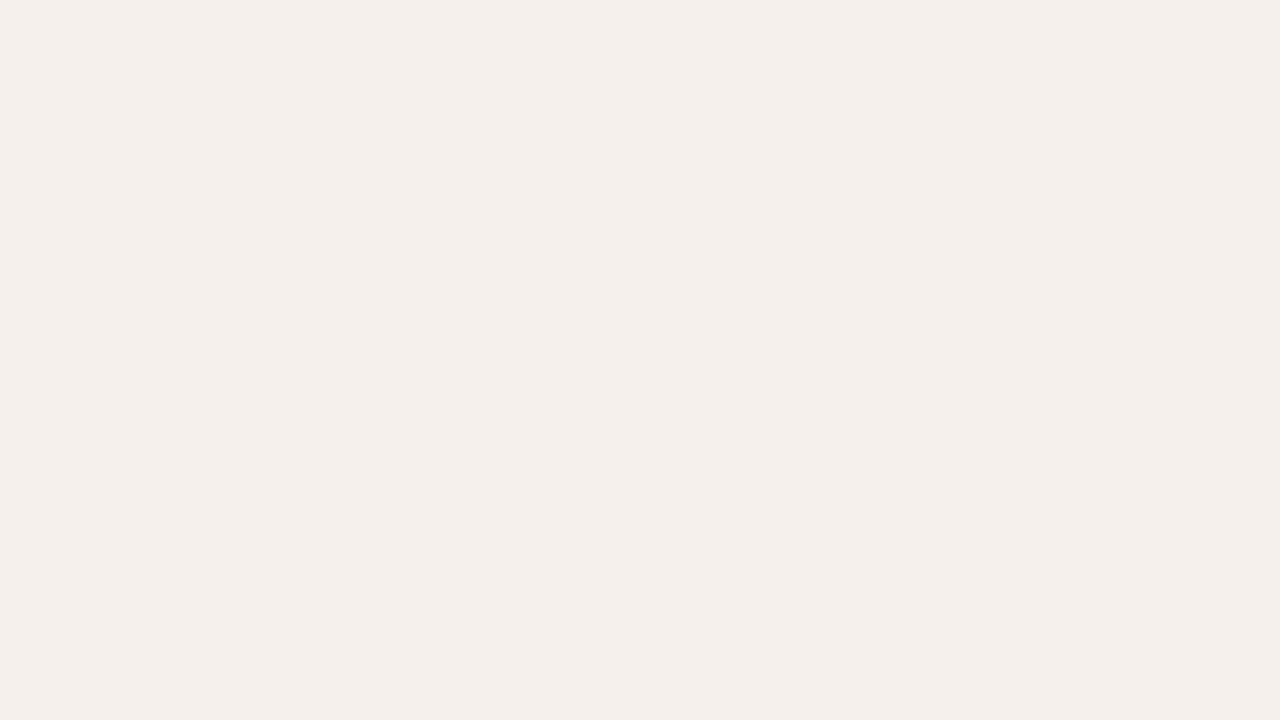
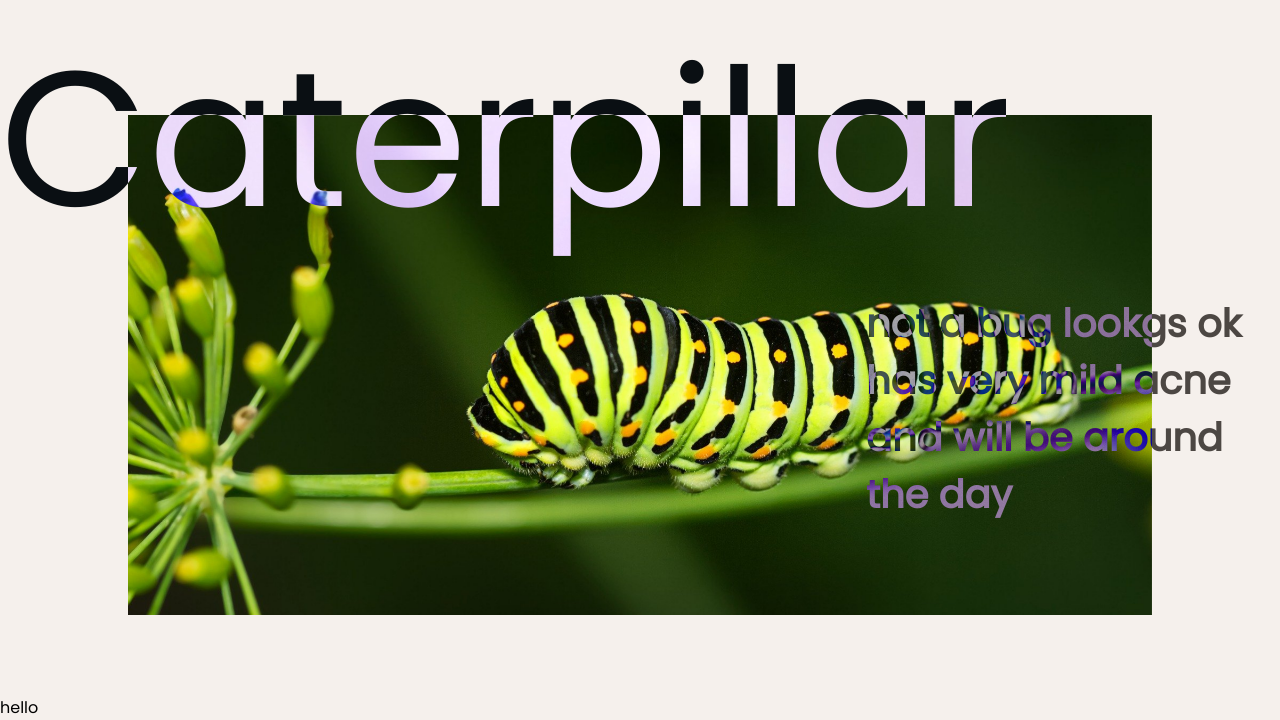
Before and after one commit to abmah/Bugs, a React (Create React App) app: page /collection in a window 1280 px wide. Before the commit this address had no page. Shown: the part 105-825 px from the top of the page. Before the commit the page ends 800 px from the top, so only its background shows below. Built offline with nearby package versions, Linux system fonts and the light colour scheme; a web font is replaced by a local one.

Commit message:
new text

```diff
--- a/src/App.js
+++ b/src/App.js
@@ -7,10 +7,11 @@ import { BrowserRouter, Routes, Route } from "react-router-dom";
 function App() {
   return (
     <div className="App">
+      <Cursor />
       <BrowserRouter>
         <Routes>
           <Route path="/" element={<Header />} />
-          <Route path="/menu" element={<Body />} />
+          <Route path="/collection" element={<Body />} />
         </Routes>
       </BrowserRouter>
     </div>
--- a/src/pages/LandingPage/Header.js
+++ b/src/pages/LandingPage/Header.js
@@ -45,7 +45,7 @@ export default function Header() {
   return (
     <div className="header">
       <div className="nav-bar">
-        <Link to={"/menu"}>collection</Link>
+        <Link to={"/collection"}>collection</Link>
         <Link>cart</Link>
       </div>
       <motion.div
--- a/src/pages/MenuPage/Body.js
+++ b/src/pages/MenuPage/Body.js
@@ -10,7 +10,14 @@ export default function Body() {
 
   const showPage = (
     <div>
-      <img src={caterpiller} alt="caterpiller" className="caterpiller1" />
+      <div className="cater">
+        <img src={caterpiller} alt="caterpiller" className="caterpiller1" />
+        <div className="cater1">Caterpillar</div>
+        <div className="cater2">
+          not a bug lookgs ok has very mild acne and will be around the day
+        </div>
+      </div>
+      <div>hello</div>
     </div>
   );
   return <>{previousPage ? <TempPage /> : showPage}</>;
--- a/src/pages/MenuPage/body.css
+++ b/src/pages/MenuPage/body.css
@@ -1,10 +1,7 @@
 .caterpiller1 {
   width: 80vw;
-
   object-fit: cover;
-
   position: absolute;
-
   left: 10%;
   z-index: -1;
   animation: expand 1.2s forwards;
@@ -37,3 +34,48 @@
     transform: translateY(-100px);
   }
 }
+
+.cater1 {
+  font-size: 15vw;
+  color: white;
+  animation: slide-from-up 1.2s forwards;
+  mix-blend-mode: difference;
+}
+.cater {
+  height: 800px;
+}
+.cater2 {
+  position: absolute;
+  right: 30px;
+  max-width: 30vw;
+  font-size: 3vw;
+  top: 400px;
+  font-weight: 600;
+  color: rgb(169, 169, 169);
+  mix-blend-mode: difference;
+  animation: slide-from-bottom 1.6s forwards;
+}
+
+@keyframes slide-from-up {
+  0% {
+    transform: translateY(-100px);
+    opacity: 0;
+  }
+  100% {
+    transform: translateY(100px);
+    opacity: 1;
+  }
+}
+@keyframes slide-from-bottom {
+  0% {
+    transform: translateY(100px);
+    opacity: 0;
+  }
+  30% {
+    opacity: 0;
+  }
+  100% {
+    transform: translateY(0px);
+    opacity: 1;
+  }
+}
```
